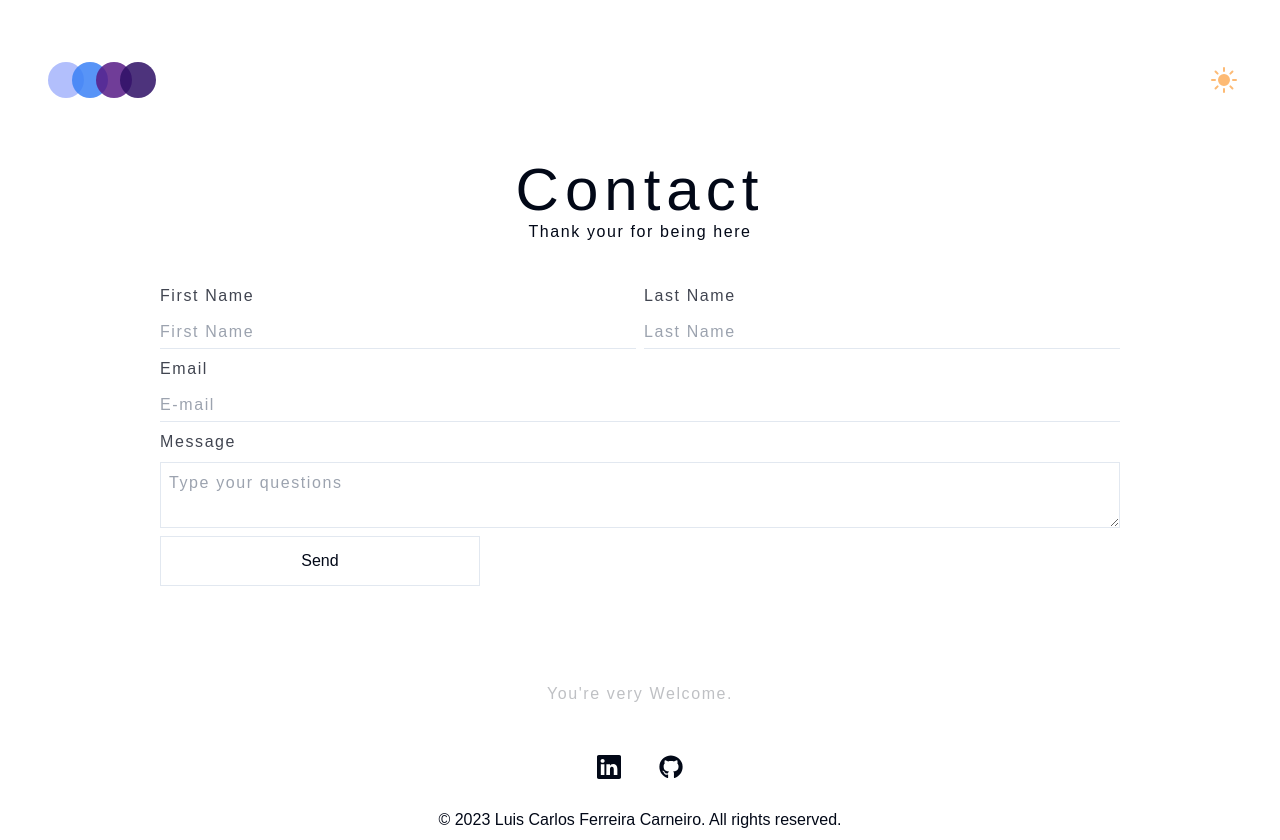
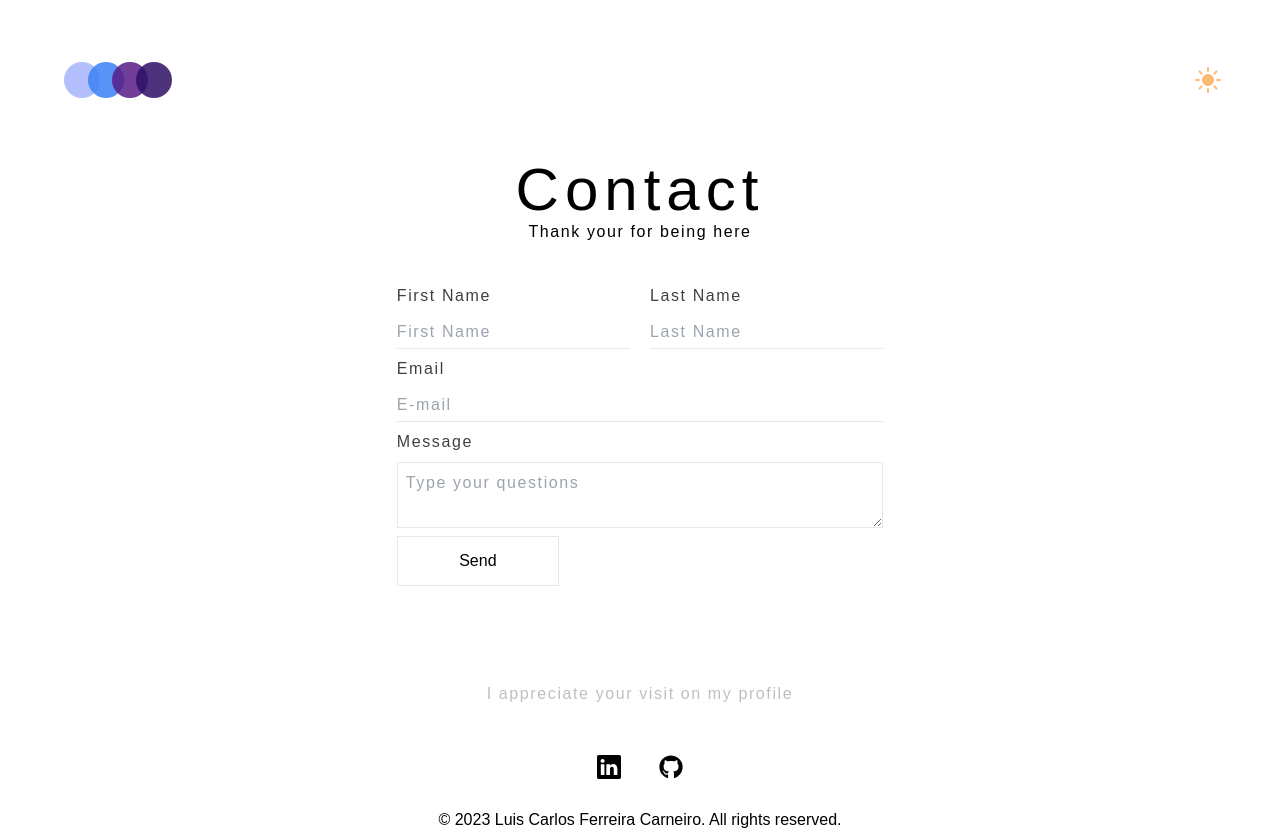
Before and after one commit to Luicarlosferreira/profile, a Next.js app: page /contact in a window 1280 px wide. Built offline with nearby package versions, Linux system fonts and the light colour scheme; no server answers; a web font is replaced by a local one.

Commit message:
hotFix: changes on all files and folders

```diff
--- a/app/components/menu.tsx
+++ b/app/components/menu.tsx
@@ -5,29 +5,18 @@ import Link from "next/link";
 import { XMarkIcon } from "@heroicons/react/24/solid";
 export default function Menu() {
   const [isActive, setIsActive] = useState<boolean>(false);
-  const [height, setHeight] = useState(Number);
 
   const actionMenu = () => {
     setIsActive(false);
     ScrollBehavior();
   };
 
-
-
- useEffect(() => {
-    window.addEventListener("scroll", () => {
-      const scrollTop = document.documentElement.scrollTop;
-      setHeight(scrollTop)
-    });
-
-  }, []);
-
   return (
     <>
       <div
-       onClick={() => (isActive ? setIsActive(false) : setIsActive(true))}
+        onClick={() => (isActive ? setIsActive(false) : setIsActive(true))}
         className={`flex text-center justify-center p-2  cursor-pointer transition-all ${
-          isActive && height < 1 && "rotate-90 mt-6 opacity-50  "
+          isActive && "rotate-90 mt-6 opacity-50  "
         }`}
       >
         <div className="bg-indigo-300  opacity-85 w-9 h-9 rounded-full"></div>
@@ -35,7 +24,7 @@ export default function Menu() {
         <div className="bg-purple-900 opacity-85  w-9 h-9 rounded-full -ml-3 "></div>
         <div className="bg-violet-950  opacity-85 w-9 h-9 rounded-full -ml-3 "></div>
       </div>
-      {isActive && height < 1 && height < 10 &&(
+      {isActive && (
         <ul className="animate-menuAnimate fixed top-10 border rounded-sm  border-zinc-800 left-36 dark:bg-zinc-800  p-2 flex flex-col justify-start items-start w-60 fullSm:w-full fullSm:left-0 fullSm:top-0 fullSm:h-screen fullSm:justify-center fullSm:items-center fullSm:bg-zinc-900 fullSm:z-10  fullSm:gap-7">
           <XMarkIcon
             onClick={actionMenu}
--- a/app/contact/page.tsx
+++ b/app/contact/page.tsx
@@ -8,8 +8,7 @@ export default function Contact() {
       </div>
       <ContactForm />
       <p className="self-center dark:text-white opacity-25 mb-10 tracking-widest">
-        {"You're very Welcome."}
-
+        I appreciate your visit on my profile
       </p>
     </main>
   );
--- a/app/globals.css
+++ b/app/globals.css
@@ -2,68 +2,10 @@
 @tailwind components;
 @tailwind utilities;
 
-@layer base {
-  :root {
-    --background: 0 0% 100%;
-    --foreground: 222.2 84% 4.9%;
-    --card: 0 0% 100%;
-    --card-foreground: 222.2 84% 4.9%;
-    --popover: 0 0% 100%;
-    --popover-foreground: 222.2 84% 4.9%;
-    --primary: 222.2 47.4% 11.2%;
-    --primary-foreground: 210 40% 98%;
-    --secondary: 210 40% 96.1%;
-    --secondary-foreground: 222.2 47.4% 11.2%;
-    --muted: 210 40% 96.1%;
-    --muted-foreground: 215.4 16.3% 46.9%;
-    --accent: 210 40% 96.1%;
-    --accent-foreground: 222.2 47.4% 11.2%;
-    --destructive: 0 84.2% 60.2%;
-    --destructive-foreground: 210 40% 98%;
-    --border: 214.3 31.8% 91.4%;
-    --input: 214.3 31.8% 91.4%;
-    --ring: 222.2 84% 4.9%;
-    --radius: 0.5rem;
-    --chart-1: 12 76% 61%;
-    --chart-2: 173 58% 39%;
-    --chart-3: 197 37% 24%;
-    --chart-4: 43 74% 66%;
-    --chart-5: 27 87% 67%;
-  }
 
-  .dark {
-    --background: 222.2 84% 4.9%;
-    --foreground: 210 40% 98%;
-    --card: 222.2 84% 4.9%;
-    --card-foreground: 210 40% 98%;
-    --popover: 222.2 84% 4.9%;
-    --popover-foreground: 210 40% 98%;
-    --primary: 210 40% 98%;
-    --primary-foreground: 222.2 47.4% 11.2%;
-    --secondary: 217.2 32.6% 17.5%;
-    --secondary-foreground: 210 40% 98%;
-    --muted: 217.2 32.6% 17.5%;
-    --muted-foreground: 215 20.2% 65.1%;
-    --accent: 217.2 32.6% 17.5%;
-    --accent-foreground: 210 40% 98%;
-    --destructive: 0 62.8% 30.6%;
-    --destructive-foreground: 210 40% 98%;
-    --border: 217.2 32.6% 17.5%;
-    --input: 217.2 32.6% 17.5%;
-    --ring: 212.7 26.8% 83.9%;
-    --chart-1: 220 70% 50%;
-    --chart-2: 160 60% 45%;
-    --chart-3: 30 80% 55%;
-    --chart-4: 280 65% 60%;
-    --chart-5: 340 75% 55%;
-  }
+
+
+.dark {
+  background-color: #302c2c;
+  color: #ffffff;
 }
-
-@layer base {
-  * {
-    @apply border-border;
-  }
-  body {
-    @apply bg-background text-foreground;
-  }
-}
--- a/package.json
+++ b/package.json
@@ -11,16 +11,12 @@
   "dependencies": {
     "@emailjs/browser": "^3.11.0",
     "@heroicons/react": "^2.0.18",
-    "@radix-ui/react-icons": "^1.3.0",
-    "@radix-ui/react-slot": "^1.1.0",
     "@types/node": "20.5.7",
     "@types/react": "18.2.21",
     "@types/react-dom": "18.2.7",
     "autoprefixer": "10.4.15",
     "class-variance-authority": "^0.7.0",
     "clsx": "^2.1.1",
-    "embla-carousel-autoplay": "^8.1.7",
-    "embla-carousel-react": "^8.1.7",
     "eslint": "8.48.0",
     "eslint-config-next": "13.4.19",
     "next": "13.4.19",
--- a/tailwind.config.ts
+++ b/tailwind.config.ts
@@ -1,80 +1,53 @@
-import type { Config } from "tailwindcss"
+import type { Config } from "tailwindcss";
 
-const config = {
-  darkMode: ["class"],
+const config: Config = {
   content: [
-    './pages/**/*.{ts,tsx}',
-    './components/**/*.{ts,tsx}',
-    './app/**/*.{ts,tsx}',
-    './src/**/*.{ts,tsx}',
-	],
-  prefix: "",
+    "./pages/**/*.{js,ts,jsx,tsx,mdx}",
+    "./components/**/*.{js,ts,jsx,tsx,mdx}",
+    "./app/**/*.{js,ts,jsx,tsx,mdx}",
+  ],
+  darkMode: "class",
+  lightMode: "class",
   theme: {
-    container: {
-      center: true,
-      padding: "2rem",
-      screens: {
-        "2xl": "1400px",
-      },
+    screens: {
+      "2xl": { max: "1535px" },
+      // => @media (max-width: 1535px) { ... }
+
+      xl: { max: "1279px" },
+      // => @media (max-width: 1279px) { ... }
+
+      lg: { max: "1023px" },
+      // => @media (max-width: 1023px) { ... }
+
+      md: { max: "767px" },
+      // => @media (max-width: 767px) { ... }
+
+      sm: { max: "639px" },
+      // => @media (max-width: 639px) { ... }
+      fullSm: { max: "480px" },
+      // => @media (max-width: 400px) { ... }
     },
     extend: {
-      colors: {
-        border: "hsl(var(--border))",
-        input: "hsl(var(--input))",
-        ring: "hsl(var(--ring))",
-        background: "hsl(var(--background))",
-        foreground: "hsl(var(--foreground))",
-        primary: {
-          DEFAULT: "hsl(var(--primary))",
-          foreground: "hsl(var(--primary-foreground))",
-        },
-        secondary: {
-          DEFAULT: "hsl(var(--secondary))",
-          foreground: "hsl(var(--secondary-foreground))",
-        },
-        destructive: {
-          DEFAULT: "hsl(var(--destructive))",
-          foreground: "hsl(var(--destructive-foreground))",
-        },
-        muted: {
-          DEFAULT: "hsl(var(--muted))",
-          foreground: "hsl(var(--muted-foreground))",
-        },
-        accent: {
-          DEFAULT: "hsl(var(--accent))",
-          foreground: "hsl(var(--accent-foreground))",
-        },
-        popover: {
-          DEFAULT: "hsl(var(--popover))",
-          foreground: "hsl(var(--popover-foreground))",
-        },
-        card: {
-          DEFAULT: "hsl(var(--card))",
-          foreground: "hsl(var(--card-foreground))",
+      backgroundImage: {
+        "gradient-radial": "radial-gradient(var(--tw-gradient-stops))",
+        "gradient-conic": "conic-gradient(from 180deg at 50% 50%, var(--tw-gradient-stops))",
+        "hero-image": "url('/atom.png')",
+      },
+
+      keyframes: {
+        menuAnimation: {
+          "0%": { opacity: "0" },
+          "100%": { opacity: "1 " },
         },
       },
-      borderRadius: {
-        lg: "var(--radius)",
-        md: "calc(var(--radius) - 2px)",
-        sm: "calc(var(--radius) - 4px)",
-      },
-      keyframes: {
-        "accordion-down": {
-          from: { height: "0" },
-          to: { height: "var(--radix-accordion-content-height)" },
-        },
-        "accordion-up": {
-          from: { height: "var(--radix-accordion-content-height)" },
-          to: { height: "0" },
-        },
+      width: {
+        formWidth: "38%",
       },
       animation: {
-        "accordion-down": "accordion-down 0.2s ease-out",
-        "accordion-up": "accordion-up 0.2s ease-out",
+        menuAnimate: "menuAnimation 0.8s linear",
       },
     },
   },
-  plugins: [require("tailwindcss-animate")],
-} satisfies Config
-
-export default config
+  plugins: [],
+};
+export default config;
```
Also changed, not shown: 1 other file (tests, documents, lock files or other folders).
